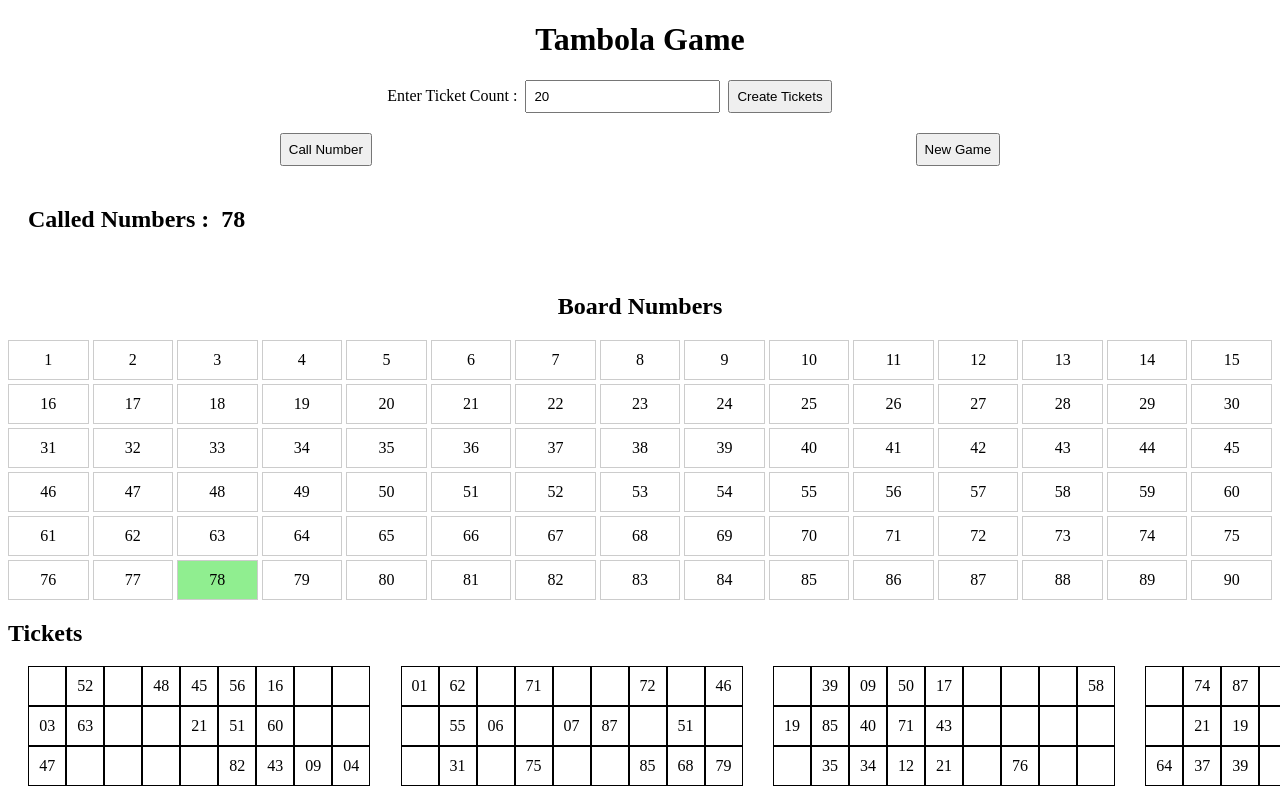
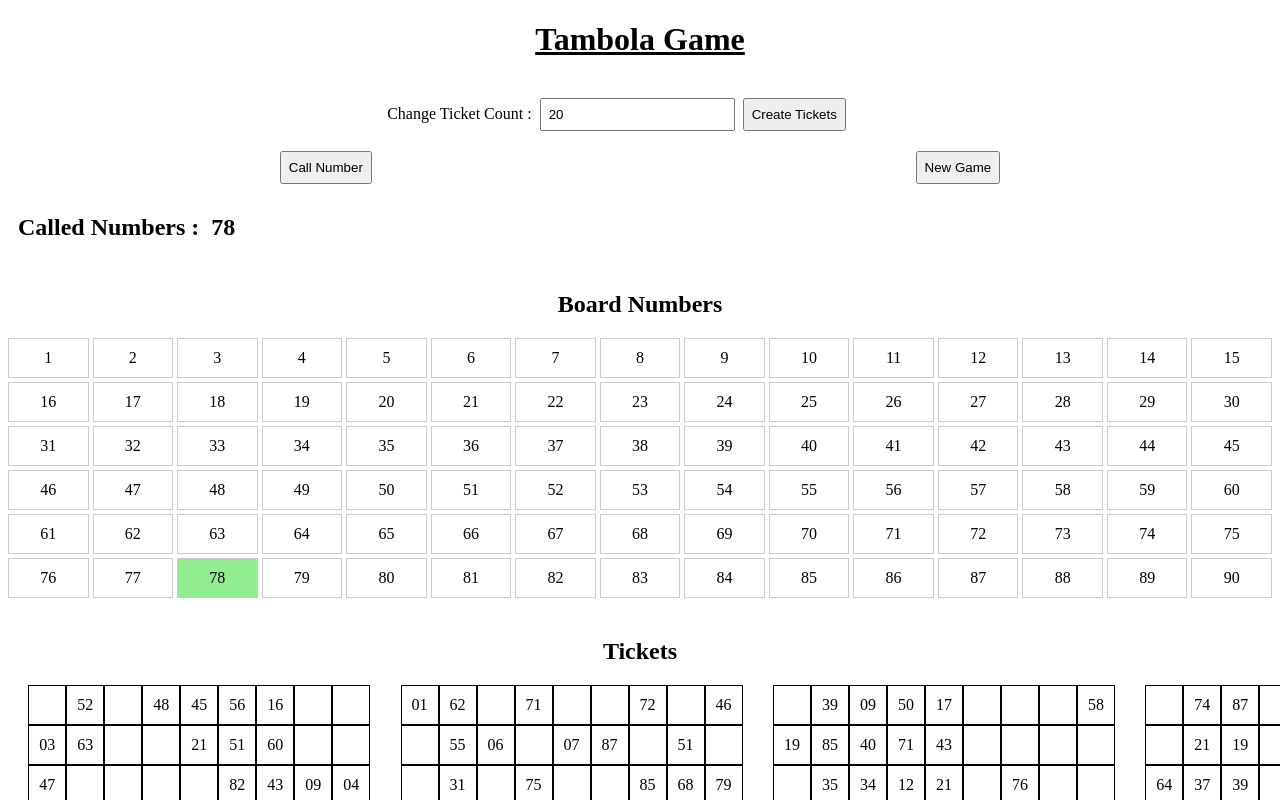
Before and after one commit to Vishwajit-Sharma/tambola-app, a React (Create React App) app: page / in a window 1280 px wide. Both pictures are taken after a click on the button "Call Number". Shown: the top 800 px of the page. Built offline with nearby package versions, Linux system fonts and the light colour scheme.

Commit message:
final commit

```diff
--- a/public/index.html
+++ b/public/index.html
@@ -6,7 +6,7 @@
     <meta name="theme-color" content="#000000" />
     <meta
       name="description"
-      content="Web site created using create-react-app"
+      content="Tambola Game"
     />
 
     <title>Tambola React App</title>
--- a/src/App.css
+++ b/src/App.css
@@ -8,7 +8,6 @@
   padding: 7px;
 }
 .display-tickets-container{
-  /* border: 1px solid gray; */
   padding: 0 20px;
   display: grid;
   place-items: center;
@@ -35,7 +34,7 @@
 }
 .show-called-numbers{
   display: flex;
-  padding: 20px;
+  padding: 10px;
 }
 
 .tambola-board {
@@ -60,10 +59,3 @@
 .board-number.current {
   background-color: lightgreen;
 }
-
-.ticket-number {
-  border: 1px solid #ccc;
-  padding: 10px;
-  text-align: center;
-  background-color: #fff;
-}
--- a/src/App.js
+++ b/src/App.js
@@ -11,7 +11,7 @@ function App() {
 
   return (
     <div className="App">
-      <h1 align="center">Tambola Game</h1>
+      <h1 align="center" style={{textDecoration: "underline", marginBottom: "40px"}}>Tambola Game</h1>
       <TambolaProvider>
         <InputTicketCount/>
         <GameControl/>
--- a/src/Components/DisplayBoard.js
+++ b/src/Components/DisplayBoard.js
@@ -12,10 +12,9 @@ const DisplayBoard = () => {
             numbers.push(i)
         }
 
-
         return (
             <>
-            {numbers.map((number, index) => (
+            {numbers.map(number => (
                 <div
                   key={number}
                   className={`board-number ${
@@ -31,10 +30,10 @@ const DisplayBoard = () => {
       };
 
     return (
-        <div>
+        <>
             <h2 align="center">Board Numbers</h2>
             <div className="tambola-board">{renderBoardNumbers()}</div>
-        </div>
+        </>
     )
 }
 export default DisplayBoard
--- a/src/Components/DisplayTickets.js
+++ b/src/Components/DisplayTickets.js
@@ -8,12 +8,12 @@ const DisplayTickets = () => {
 
 
     useEffect(() => {
-        const totalGrids = []
+        const grids = []
         for(let i=0; i<ticketCount; i++){
             const grid = generateSingleGrid()
-            totalGrids.push(grid)
+            grids.push(grid)
         }
-        setTotalGrids(totalGrids)
+        setTotalGrids(grids)
 
       }, [ticketCount]);
 
@@ -52,21 +52,23 @@ const DisplayTickets = () => {
 
 
   return (
-    <div>
-        <h2>Tickets</h2>
+    <>
+        <h2 align="center" style={{marginTop: "40px"}}>Tickets</h2>
         <div className='display-tickets-container'>
         {
-            totalGrids.map(grid => <div className='singleGrid'>
-            { grid.map(row => <div className='eachRow'>
+            totalGrids.map((grid, index) => <div className='singleGrid' key={index}>
+            { grid.map((row, ind) => <div className='eachRow' key={ind}>
                 {
-                    row.map(col => <div className='eachColumn'><span style={col === "00" ? {visibility:"hidden"} : col === 11 ? {visibility:"visible", paddingRight: "1px"} : {visibility:"visible"}}>{col}</span></div>)
+                    row.map((col,i) => <div className='eachColumn' key={i}>
+                        <span style={col === "00" ? {visibility:"hidden"} : col === 11 ? {visibility:"visible", paddingRight: "1px"} : {visibility:"visible"}}>{col}
+                        </span> </div>)
                 }
-                <br/>
+
             </div>)}
         </div> )
         }
         </div>
-    </div>
+    </>
   )
 }
 
--- a/src/Components/GameControl.js
+++ b/src/Components/GameControl.js
@@ -34,12 +34,9 @@ const GameControl = () => {
             <button onClick={handleNewGameButton}>New Game</button>
         </div>
          <div className="show-called-numbers">
-            <h2>Called Numbers : &nbsp;</h2>
-            {calledNumbers.map((number, index) => (
-                <h2 key={index} >
-                    {number} &nbsp;&nbsp;
-                </h2>
-            ))}
+            <h2>Called Numbers : &nbsp;
+                {calledNumbers.map(number=> <span key={number}>{number} &nbsp;&nbsp;</span>)}
+            </h2>
         </div>
         </>
 
--- a/src/Components/InputTicketCount.js
+++ b/src/Components/InputTicketCount.js
@@ -2,7 +2,8 @@ import React, { useContext, useEffect, useState } from 'react'
 import TambolaContext from '../Context/TambolaContext'
 
 const InputTicketCount = () => {
-    const {ticketCount, setTicketCount} = useContext(TambolaContext)
+
+    const {ticketCount, setTicketCount, setCalledNumbers, setCurrentNumber} = useContext(TambolaContext)
 
     const[input,setInput] = useState(ticketCount)
 
@@ -10,10 +11,16 @@ const InputTicketCount = () => {
       setInput(ticketCount)
     }, [ticketCount])
 
+    const handleCreateTicket = () => {
+      setTicketCount(input)
+      setCalledNumbers([])
+      setCurrentNumber(null)
+    }
+
   return (
     <div className='input-ticket'>
-      Enter Ticket Count : &nbsp;<input type="number" placeholder='Enter Ticket Count' value={input} onChange={(e)=> setInput(e.target.value)}/>
-      &nbsp; <button onClick={()=>setTicketCount(input)}>Create Tickets</button>
+      Change Ticket Count : &nbsp;<input type="number" placeholder='Enter Ticket Count' value={input} onChange={(e)=> setInput(e.target.value)}/>
+      &nbsp; <button onClick={handleCreateTicket}>Create Tickets</button>
     </div>
   )
 }
```
